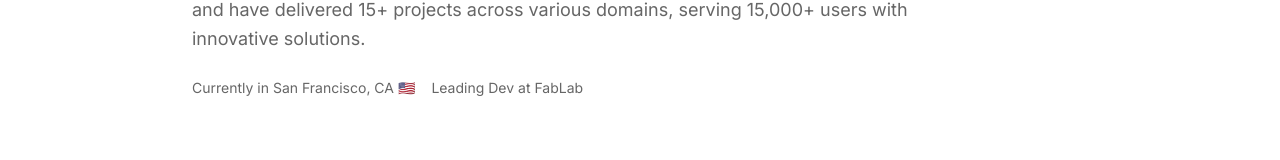
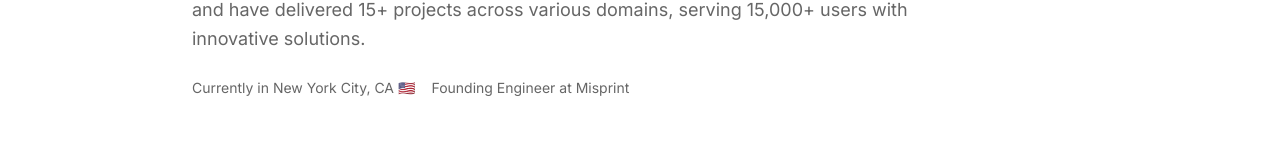
Before and after one commit to Moriyan1307/portfolio, a Next.js app: page / in a window 1280 px wide. Shown: the part 337-497 px from the top of the page. Built offline with nearby package versions, Linux system fonts and the light colour scheme.

Commit message:
updated profile

```diff
--- a/src/app/page.tsx
+++ b/src/app/page.tsx
@@ -123,8 +123,8 @@ export default function Page() {
               15,000+ users with innovative solutions.
             </p>
             <div className="flex items-center space-x-4 text-sm text-secondary">
-              <span>Currently in San Francisco, CA 🇺🇸</span>
-              <span>Leading Dev at FabLab</span>
+              <span>Currently in New York City, CA 🇺🇸</span>
+              <span>Founding Engineer at Misprint</span>
             </div>
           </div>
 
```
